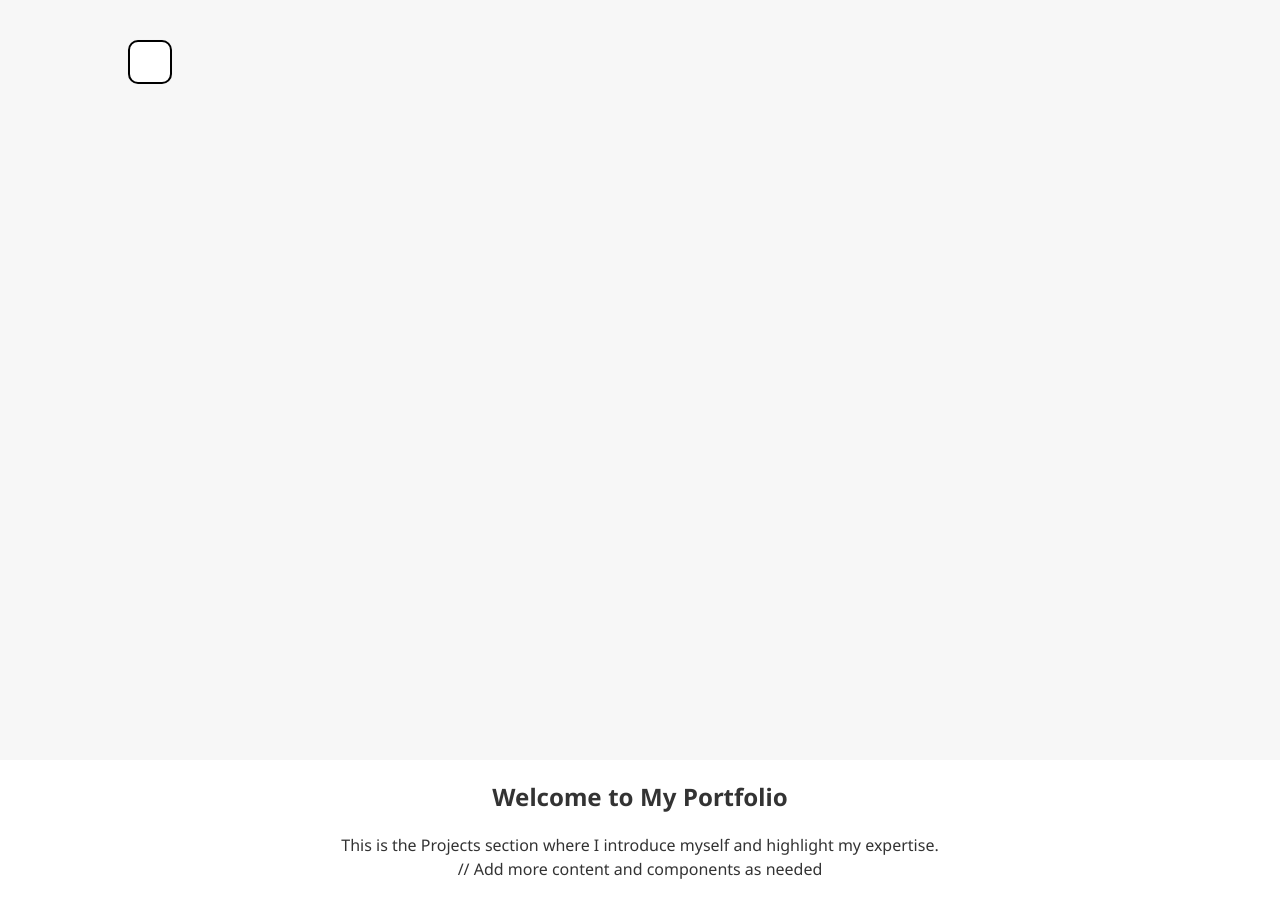
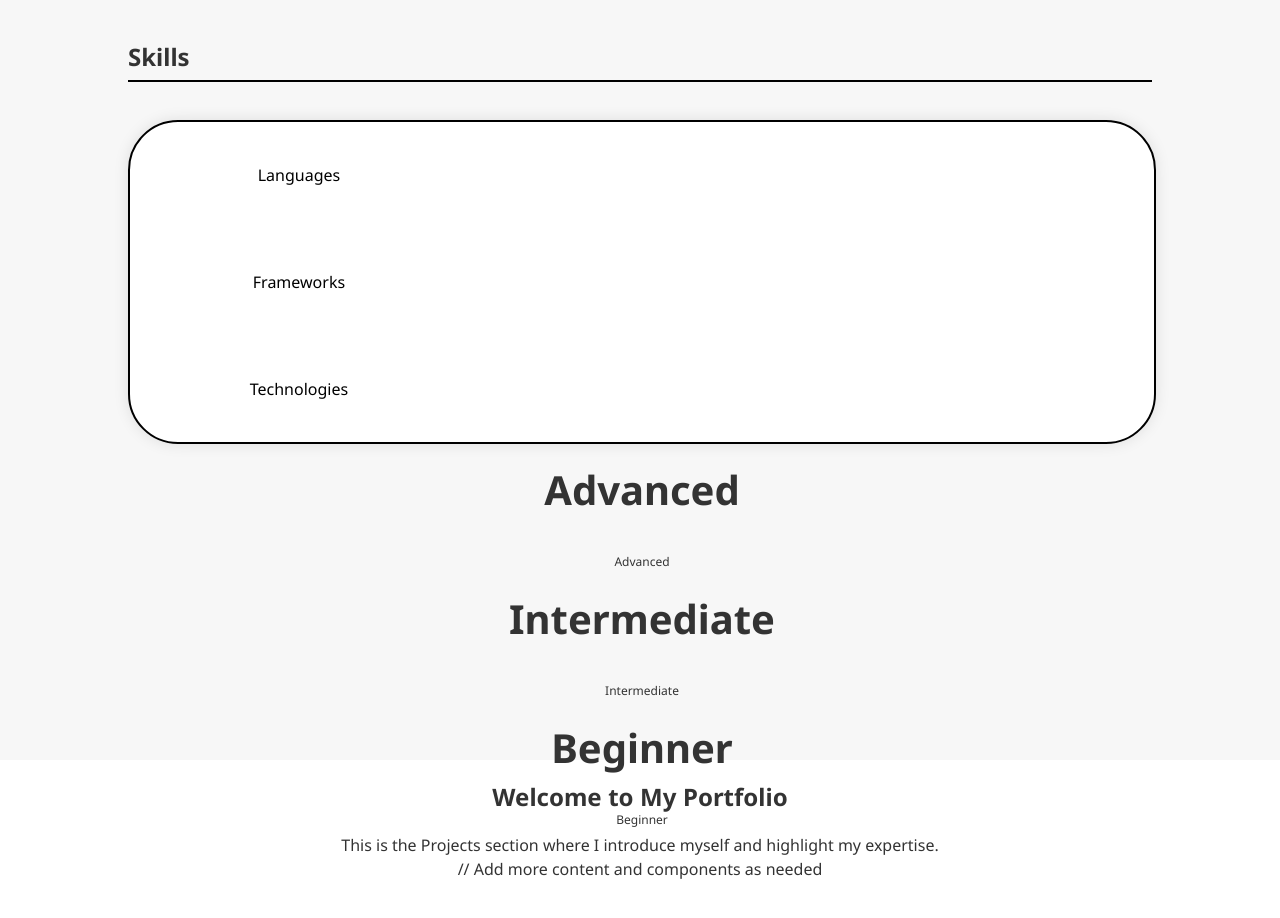
Before and after one commit to CalebLItalien/PortfolioWebsite, a React (Create React App) app: page / in a window 1280 px wide. Shown: the part 1640-2558 px from the top of the page. Built offline with nearby package versions, Linux system fonts and the light colour scheme.

Commit message:
concept for skills section

```diff
--- a/src/App.tsx
+++ b/src/App.tsx
@@ -8,7 +8,7 @@ import Skills from "./components/sections/Skills";
 import Certifications from "./components/sections/Certifications";
 import Contact from "./components/sections/Contact";
 import Experience from "./components/sections/Experience";
-import { CenteredSection, StandardSection } from "./styles/Wrappers";
+import { CenteredSection, StandardSection } from "./styles/SectionWrappers";
 
 const AppWrapper = styled.div`
   height: 100vh;
@@ -49,9 +49,9 @@ export function App() {
       <CenteredSection id="resume">
         <Resume/>
       </CenteredSection>
-      <CenteredSection id="certifications">
+      {/* <CenteredSection id="certifications">
         <Certifications/>
-      </CenteredSection>
+      </CenteredSection> */}
       <CenteredSection id="contact">
         <Contact/>
       </CenteredSection>
--- a/src/components/NavigationBar.tsx
+++ b/src/components/NavigationBar.tsx
@@ -96,9 +96,9 @@ export function NavigationBar({ onHeightChange, scrollToSection }: NavigationBar
             <StyledAnchorLink onClick={() => scrollToSection('resume')}>
               Resume
             </StyledAnchorLink>
-            <StyledAnchorLink onClick={() => scrollToSection('certifications')}>
+            {/* <StyledAnchorLink onClick={() => scrollToSection('certifications')}>
               Certifications
-            </StyledAnchorLink>
+            </StyledAnchorLink> */}
             <StyledAnchorLink onClick={() => scrollToSection('contact')}>
               Contact
             </StyledAnchorLink>
--- /dev/null
+++ b/src/components/SkillsRatings.tsx
@@ -0,0 +1,79 @@
+import React from 'react';
+import styled from 'styled-components';
+//import { Icon } from 'devicon-react';
+
+interface SectionProps {
+  title: string;
+  icons: string[];
+  ratings: Map<string, string>;
+}
+
+const SectionWrapper = styled.div`
+  display: flex;
+  flex-direction: column;
+  align-items: center;
+  margin: 20px;
+`;
+
+const SectionTitle = styled.h2`
+  margin-bottom: 10px;
+`;
+
+const IconContainer = styled.div`
+  display: flex;
+  justify-content: center;
+  align-items: center;
+`;
+
+const Proficiency = styled.span`
+  font-size: 12px;
+  margin-top: 5px;
+`;
+
+const Section: React.FC<SectionProps> = ({ title, icons, ratings }) => {
+    const sortedIcons = icons.slice().sort((a, b) => {
+        const proficiencyOrder = ['Beginner', 'Intermediate', 'Advanced'];
+        return proficiencyOrder.indexOf(ratings.get(a)!) - proficiencyOrder.indexOf(ratings.get(b)!);
+    })
+    return (
+        <SectionWrapper>
+          <SectionTitle>{title}</SectionTitle>
+          <IconContainer>
+            {sortedIcons.map((icon, index) => (
+              <div key={index}>
+                {/* <Icon icon={icon} /> */}
+                <Proficiency>{ratings.get(icon)}</Proficiency>
+              </div>
+            ))}
+          </IconContainer>
+        </SectionWrapper>
+      );
+    };
+
+interface SkillsRatingsProps {
+    getSkillsHook: () => Map<string, string>;
+}
+const SkillsRatings: React.FC<SkillsRatingsProps> = ({ getSkillsHook }) => {
+  const skillsRatings = getSkillsHook();
+  const icons = Array.from(skillsRatings.keys());
+
+  const advancedIcons = icons.filter(icon => skillsRatings.get(icon) === 'Advanced');
+  const intermediateIcons = icons.filter(icon => skillsRatings.get(icon) === 'Intermediate');
+  const beginnerIcons = icons.filter(icon => skillsRatings.get(icon) === 'Beginner');
+
+  return (
+    <div>
+      <Section title="Advanced"
+               icons={advancedIcons}
+               ratings={skillsRatings}/>
+      <Section title="Intermediate"
+               icons={intermediateIcons}
+               ratings={skillsRatings}/>
+      <Section title="Beginner"
+               icons={beginnerIcons}
+               ratings={skillsRatings}/>
+    </div>
+  );
+};
+
+export default SkillsRatings;
--- a/src/components/sections/Experience.tsx
+++ b/src/components/sections/Experience.tsx
@@ -7,10 +7,10 @@ import {
   DropdownContent,
   DropdownOption,
 } from '../../styles/Dropdown';
-import { ExperienceTitle } from '../../styles/Title';
+import { Title } from '../../styles/Title';
 import { Underline } from '../../styles/Underline';
 import { CompanyImage } from '../../styles/Image';
-import { ExperienceWrapper } from '../../styles/Wrappers';
+import { ExperienceWrapper } from '../../styles/SectionWrappers';
 
 const Experience: React.FC = () => {
   const [showDropdown, setShowDropdown] = useState(false);
@@ -36,7 +36,7 @@ const Experience: React.FC = () => {
 
   return (
     <ExperienceWrapper>
-      <ExperienceTitle>Experience</ExperienceTitle>
+      <Title>Experience</Title>
       <Underline />
       <DropdownWrapper>
         <DropdownButton onClick={toggleDropdown}>{selectedOption}</DropdownButton>
--- a/src/components/sections/Home.tsx
+++ b/src/components/sections/Home.tsx
@@ -2,11 +2,11 @@ import React, { useRef, useEffect, useState } from 'react';
 import { useHeadshot } from '../../hooks/useHeadshot';
 import { useSocialButtons } from '../../hooks/useSocialButtons';
 import { useBio } from '../../hooks/useBio';
-import { ButtonWrapper, SocialButton } from '../../styles/Button';
+import { MarginButtonWrapper, SocialButton } from '../../styles/Button';
 import { HeadshotUnderline } from '../../styles/Underline';
 import { Bio } from '../../styles/Bio';
 import { HeadShotImage } from '../../styles/Image';
-import { HomeWrapper } from '../../styles/Wrappers';
+import { HomeWrapper } from '../../styles/SectionWrappers';
 
 const Home: React.FC = () => {
   const headshot = useHeadshot();
@@ -28,7 +28,7 @@ const Home: React.FC = () => {
       <HeadShotImage src={headshot} alt="headshot"/>
       <HeadshotUnderline width={textWidth} />
       <Bio ref={textRef}> {bio} </Bio>
-      <ButtonWrapper>
+      <MarginButtonWrapper>
       <SocialButton
         href={githubLink}
         target="_blank"
@@ -41,7 +41,7 @@ const Home: React.FC = () => {
         data-tooltip="LinkedIn"
         style={{ backgroundImage: `url(${linkedinImage})` }}
       ></SocialButton>
-      </ButtonWrapper>
+      </MarginButtonWrapper>
     </HomeWrapper>
   );
 };
--- a/src/components/sections/Skills.tsx
+++ b/src/components/sections/Skills.tsx
@@ -1,16 +1,57 @@
-import React from 'react';
-import { Icon } from 'devicon-react';
-import { SkillsWrapper } from '../../styles/Wrappers';
+import React, { useState } from 'react';
+import { SkillsWrapper } from '../../styles/SectionWrappers';
 import { RoundedRectangle } from '../../styles/Frame';
-
-// interface SkillsProps {
-//   // Properties for the Skills component
-// }
+import { Title } from '../../styles/Title';
+import { Underline } from '../../styles/Underline';
+import { ButtonWrapper,
+        SkillsButtonWrapper,
+        TopSkillsButton,
+        BottomSkillsButton,
+        SkillsButton, } from '../../styles/Button';
+import { useFrameworksLibraries } from '../../hooks/useFrameworksLibraries';
+import { useLanguages } from '../../hooks/useLanguages';
+import { useTechnologies } from '../../hooks/useTechnologies';
+import SkillsRatings from '../SkillsRatings';
 
 const Skills: React.FC = () => {
+  const [selectedSkill, setSelectedSkill] = useState<string | null>(null);
+
+  const handleButtonClick = (skill: string) => {
+    setSelectedSkill(skill);
+  };
+
+  const renderSkillsRatings = () => {
+    switch (selectedSkill) {
+      case 'Languages':
+        return <SkillsRatings getSkillsHook={useLanguages} />;
+      case 'Frameworks':
+        return <SkillsRatings getSkillsHook={useFrameworksLibraries}/>;
+      case 'Technologies':
+        return <SkillsRatings getSkillsHook={useTechnologies}/>;
+      default:
+        return <SkillsRatings getSkillsHook={useLanguages} />;
+    }
+  }
   return (
     <SkillsWrapper>
+      <Title>Skills</Title>
+      <Underline />
       <RoundedRectangle>
+        <ButtonWrapper style={SkillsButtonWrapper}>
+          <button style={TopSkillsButton}
+            onClick={() => handleButtonClick('Languages')}>
+            Languages
+          </button>
+          <button style={SkillsButton}
+            onClick={() => handleButtonClick('Frameworks')}>
+            Frameworks
+          </button>
+          <button style={BottomSkillsButton}
+            onClick={() => handleButtonClick('Technologies')}>
+            Technologies
+          </button>
+        </ButtonWrapper>
+        {renderSkillsRatings()}
       </RoundedRectangle>
     </SkillsWrapper>
   );
--- a/src/styles/Button.tsx
+++ b/src/styles/Button.tsx
@@ -1,10 +1,38 @@
 import styled from 'styled-components';
 
-export const ButtonWrapper = styled.div`
+export const MarginButtonWrapper = styled.div`
   display: flex;
   justify-content: center;
   margin-top: 20px;
 `;
+
+export const ButtonWrapper = styled.div`
+display: flex;
+justify-content: center;
+`;
+
+export const SkillsButton = {
+  flex: '1',
+  border: 'none',
+  background: 'transparent',
+};
+
+export const TopSkillsButton = {
+  ...SkillsButton,
+  borderRadius: '50px 0 0 0',
+};
+
+export const BottomSkillsButton = {
+  ...SkillsButton,
+  borderRadius: '0 0 0 50px',
+};
+
+export const SkillsButtonWrapper: React.CSSProperties = {
+  flexDirection: 'column',
+  width: '33%',
+  height: '100%',
+};
+
 
 export const SocialButton = styled.a`
   display: inline-block;
--- a/src/styles/Frame.tsx
+++ b/src/styles/Frame.tsx
@@ -2,12 +2,13 @@ import styled from 'styled-components';
 
 export const RoundedRectangle = styled.div`
     position: absolute;
-    top: 10vh;
+    top: 20vh;
     left: 10vw;
+    width: 80vw;
+    height: 40vh;
     background-color: #fff;
-    border-radius: 10px;
-    padding: 20px;
-    box-shadow: 0 0 1px rgba(0, 0, 0, 0.1);
+    border-radius: 50px;
+    box-shadow: 0 0 15px rgba(0, 0, 0, 0.1);
     border: 2px solid #000;
     margin: 0;
 `;
--- a/src/styles/Title.tsx
+++ b/src/styles/Title.tsx
@@ -1,6 +1,6 @@
 import styled from 'styled-components';
 
-export const ExperienceTitle = styled.h1`
+export const Title = styled.h1`
   position: absolute;
   top: 10vh;
   left: 10vw;
```
Also changed, not shown: src/styles/SectionWrappers.tsx (renamed from src/styles/Wrappers.tsx).
